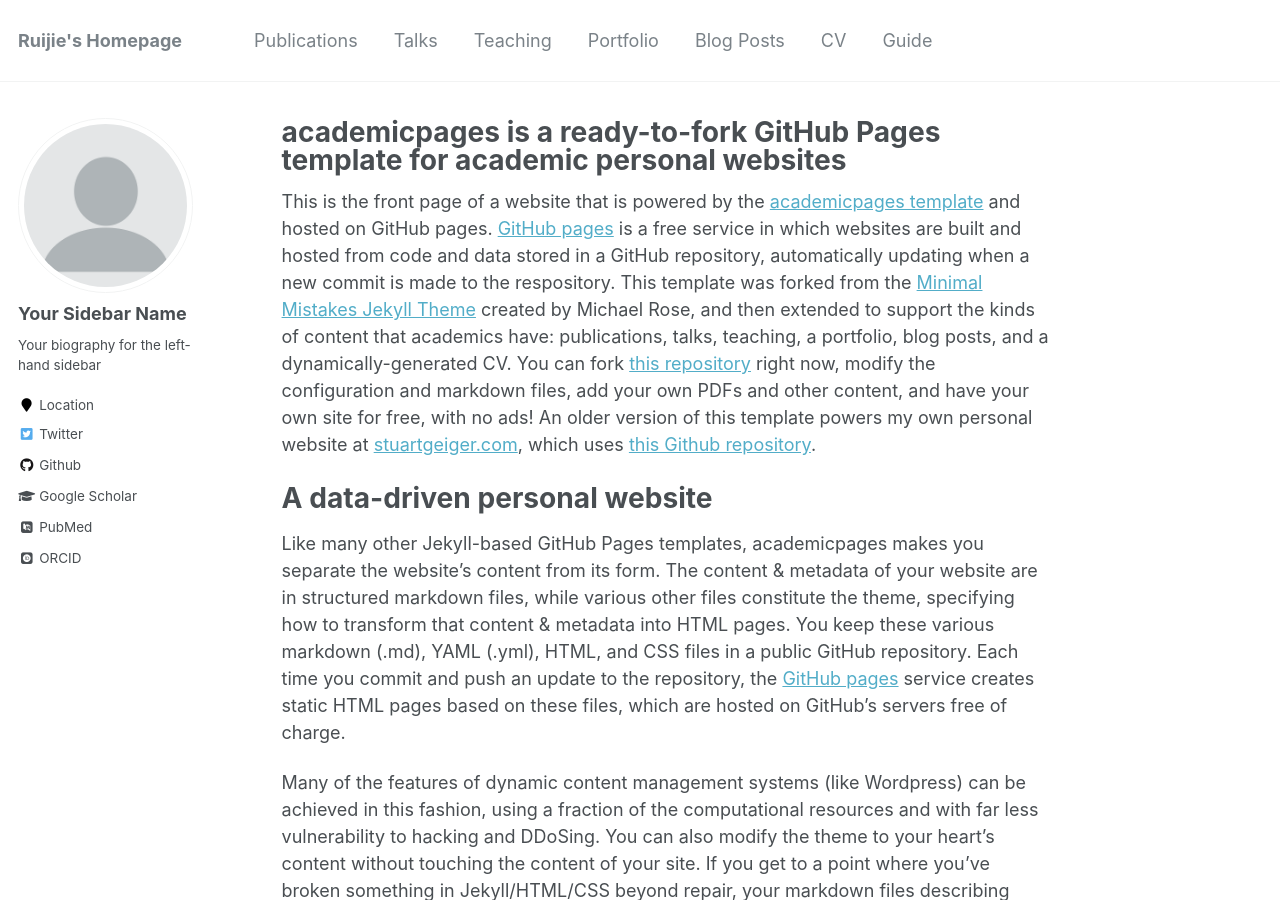
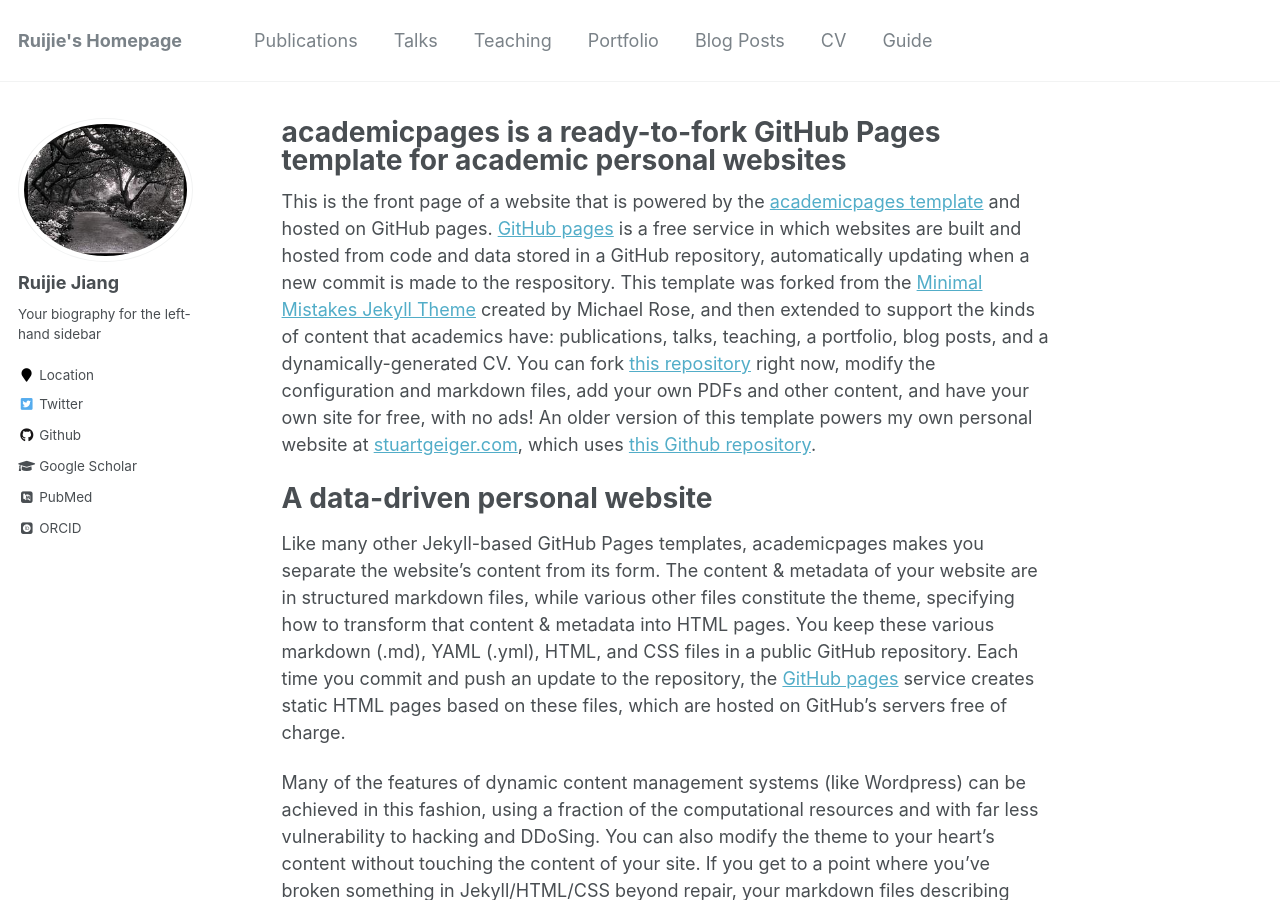
Before and after one commit to rjiang03/ruijie.github.io, a Jekyll site: the page built from _pages/about.md, in a window 1280 px wide and 900 px high. Built offline with Jekyll 4.4.1, drawn with Linux system fonts in a browser that asks for light colours; some web fonts are replaced.

Commit message:
Update _config.yml

```diff
--- a/_config.yml
+++ b/_config.yml
@@ -80,8 +80,8 @@ analytics:
 
 # Site Author
 author:
-  name             : "Your Sidebar Name"
-  avatar           : "profile.png"
+  name             : "Ruijie Jiang"
+  avatar           : "3953273590_704e3899d5_m.jpg"
   bio              : "Your biography for the left-hand sidebar"
   location         : "Location"
   employer         :
```
